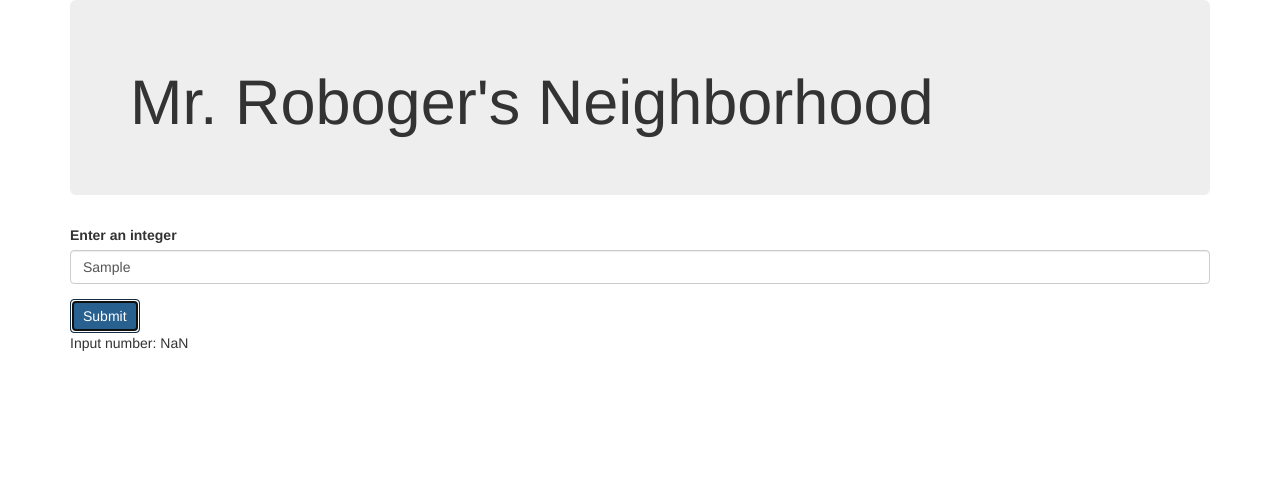
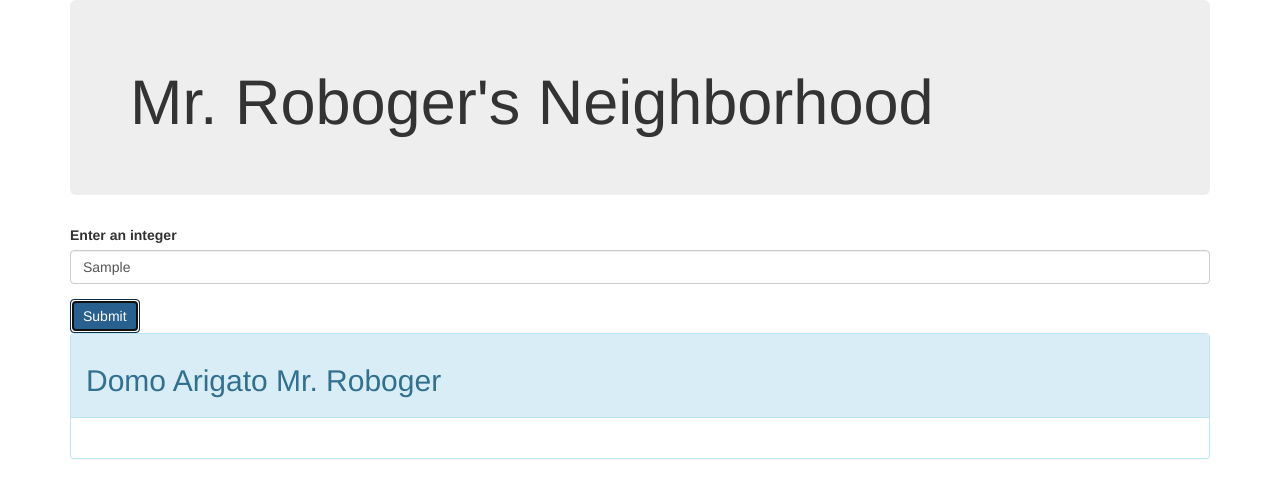
Before and after one commit to austinb847/robogers-neighborhood, a plain HTML site: page index.html in a window 1280 px wide. Both pictures are taken after typing "Sample" into the empty fields and a click on the button "Submit". Drawn offline with nearby package versions, Linux system fonts and the light colour scheme.

Commit message:
store ul inside panel

```diff
--- a/index.html
+++ b/index.html
@@ -23,10 +23,16 @@
       </form>
 
       <div id="result">
-        <p>Input number: <span class="numInput"></span></p>
-        <ul class="outputRobogers">
+        <div class="panel panel-info">
+          <div class="panel-heading panel-custom">
+            <h2>Domo Arigato Mr. Roboger</h2>
+          </div>
+          <div class="panel-body">
+            <ul class="outputRobogers">
 
-        </ul>
+            </ul>
+          </div>
+        </div>
       </div>
     </div>
   </body>
```
